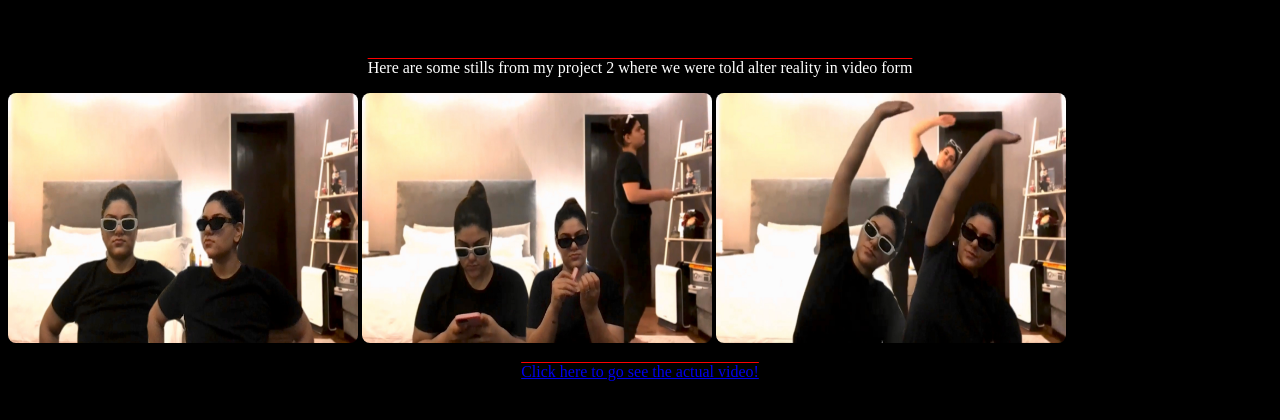
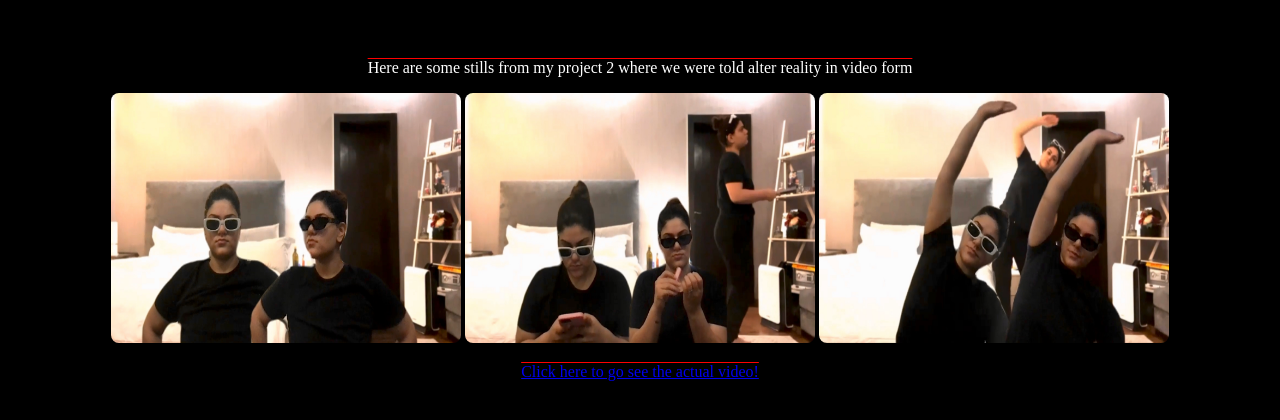
Before and after one commit to Meeralemaneka/meeralemaneka.github.io, a plain HTML site: page personal-portfolio/project-2.html in a window 1280 px wide. Shown: the part 54-474 px from the top of the page. Drawn offline with Linux system fonts and the light colour scheme.

Commit message:
Update project-2.html

```diff
--- a/personal-portfolio/project-2.html
+++ b/personal-portfolio/project-2.html
@@ -10,9 +10,11 @@
 
  <p>Here are some stills from my project 2 where we were told alter reality in video form</p>
 
- <img src="/img/6p.jpg" width="350" height="250">
- <img src="/img/7p.jpg" width="350" height="250">
- <img src="/img/8p.jpg" width="350" height="250">
+ <div id ="center">
+  <img src="/img/6p.jpg" width="350" height="250">
+  <img src="/img/7p.jpg" width="350" height="250">
+  <img src="/img/8p.jpg" width="350" height="250">
+ </div>
 
  <p>
    <a href="https://drive.google.com/file/d/19Vg9GBah0N5EA4H1f2PJIMpktp1iZFwv/view?usp=sharing">Click here to go see the actual video!</a>
```
